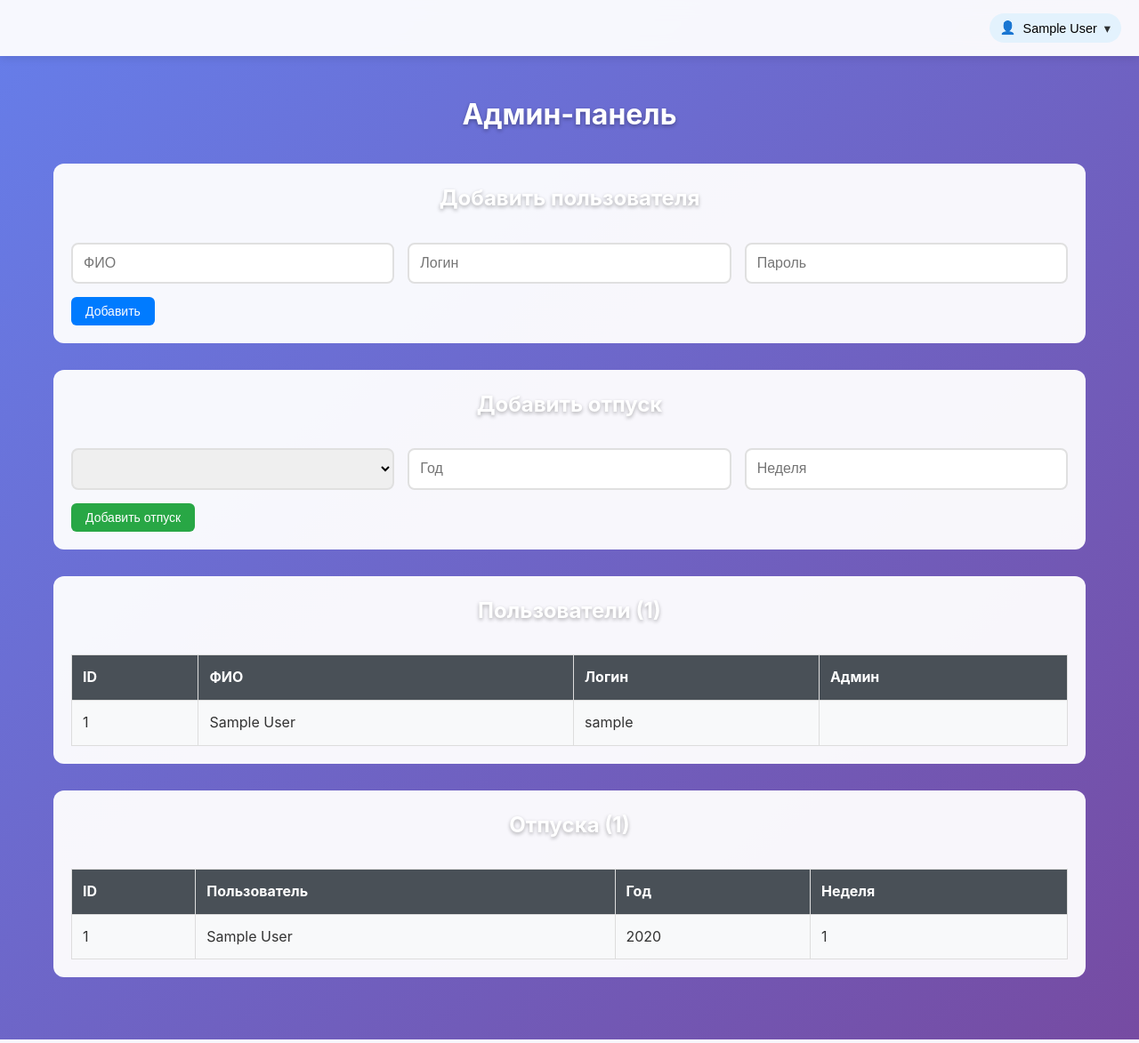
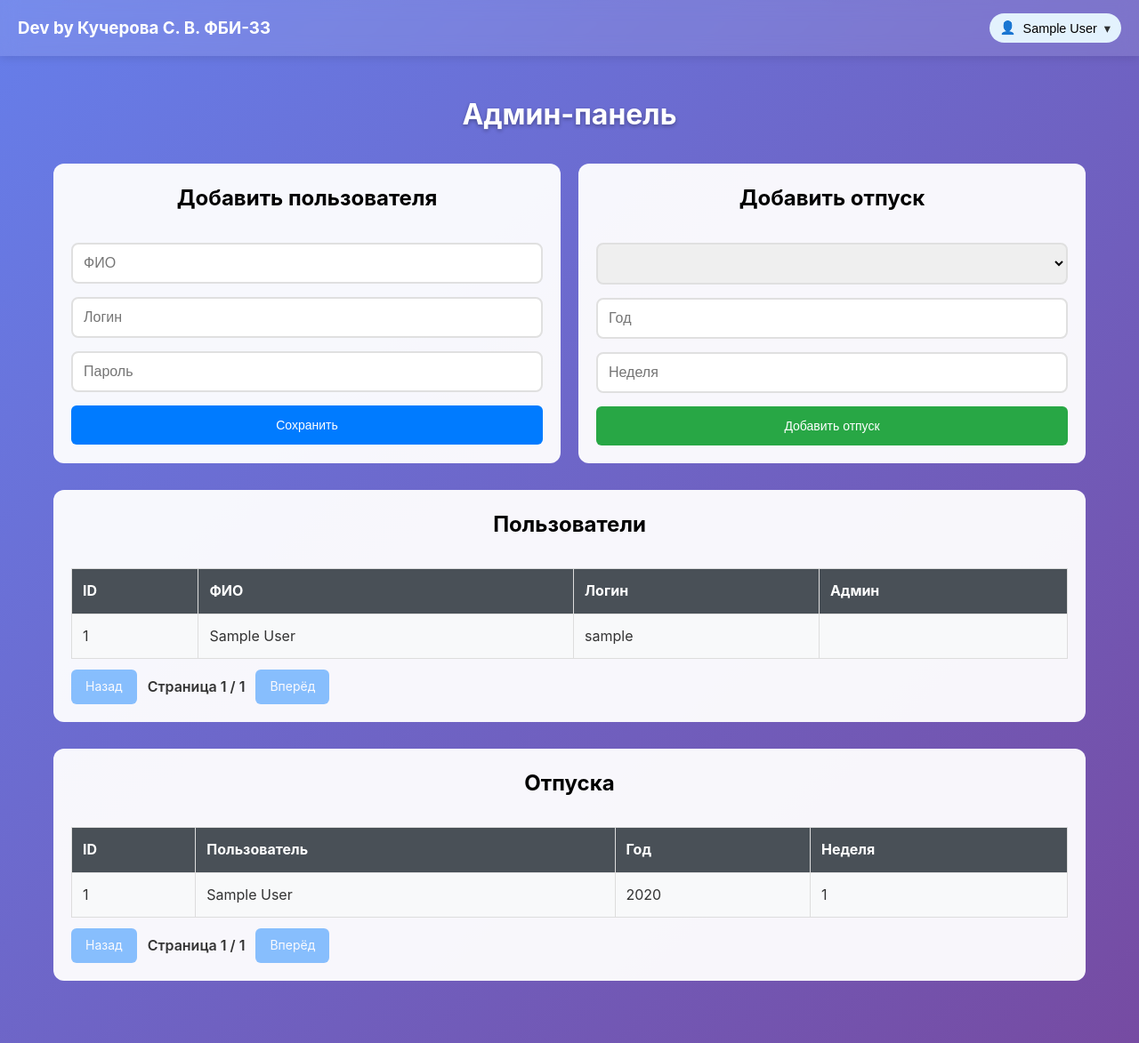
Before and after one commit to Kyssrv/vacation-planner, a Flask app: template templates/dashboard.html in a window 1280 px wide. Shown: the whole page at 89% size. Run offline with Flask 3, Linux system fonts and the light colour scheme; the visitor is signed in with stand-in values (Sample User, id 1); the template is opened without the code that fills it: values that come from a table or form of the project are taken from there, most other values are stand-ins (such as "Sample title", 1, 10 or a date in 2020); lists and menus that the app fills with data are empty.

Commit message:
Update pages

```diff
--- a/app.py
+++ b/app.py
@@ -12,20 +12,6 @@ app.secret_key = 'super_secret_key_change_in_production'
 
 LOGIN_RE = r'^[a-zA-Z0-9!@#$%^&*()]+$'
 
-def short_name(full_name: str) -> str:
-     if not full_name:
-         return ""
-     parts = full_name.split()
-     surname = parts[0]
-     initials = ""
-     if len(parts) >= 2 and parts[1]:
-         initials += parts[1][0].upper() + "."
-     if len(parts) >= 3 and parts[2]:
-         initials += parts[2][0].upper() + "."
-     return f"{surname} {initials}".strip()
-
-app.jinja_env.filters['short_name'] = short_name
-
 @contextmanager
 def get_db():
     conn = sqlite3.connect('vacations.db')
@@ -39,36 +25,48 @@ def get_db():
     finally:
         conn.close()
 
+
+def short_name(full_name: str) -> str:
+    if not full_name:
+        return ""
+    parts = full_name.split()
+    surname = parts[0] if len(parts) >= 1 else ""
+    initials = ""
+    if len(parts) >= 2 and parts[1]:
+        initials += parts[1][0].upper() + "."
+    if len(parts) >= 3 and parts[2]:
+        initials += parts[2][0].upper() + "."
+    return f"{surname} {initials}".strip()
+
+
+app.jinja_env.filters['short_name'] = short_name
+
 class LoginForm(FlaskForm):
-    login = StringField('Логин', [DataRequired(), Regexp(LOGIN_RE, message="Только латиница, цифры, !@#$%^&*()")])
-    password = PasswordField('Пароль', [DataRequired(), Length(min=6), Regexp(LOGIN_RE, message="Только латиница, цифры, !@#$%^&*()")])
+    login = StringField('Логин', [DataRequired(), Regexp(LOGIN_RE)])
+    password = PasswordField('Пароль', [DataRequired(), Length(min=6), Regexp(LOGIN_RE)])
     submit = SubmitField('Вход')
 
 class RegisterForm(FlaskForm):
     full_name = StringField('ФИО', [DataRequired()])
-    login = StringField('Логин', [DataRequired(), Regexp(LOGIN_RE, message="Только латиница, цифры, !@#$%^&*()")])
-    password = PasswordField('Пароль', [DataRequired(), Length(min=6), Regexp(LOGIN_RE, message="Только латиница, цифры, !@#$%^&*()")])
+    login = StringField('Логин', [DataRequired(), Regexp(LOGIN_RE)])
+    password = PasswordField('Пароль', [DataRequired(), Length(min=6), Regexp(LOGIN_RE)])
     submit = SubmitField('Регистрация')
 
 class AdminUserForm(FlaskForm):
     full_name = StringField('ФИО', [DataRequired()])
-    login = StringField('Логин', [DataRequired(), Regexp(LOGIN_RE, message="Только латиница, цифры, !@#$%^&*()")])
-    password = PasswordField('Пароль', [Optional(), Length(min=6), Regexp(LOGIN_RE, message="Только латиница, цифры, !@#$%^&*()")])
-    submit = SubmitField('Добавить')
+    login = StringField('Логин', [DataRequired(), Regexp(LOGIN_RE)])
+    password = PasswordField('Пароль', [DataRequired(), Length(min=6), Regexp(LOGIN_RE)])
+    submit = SubmitField('Сохранить')
 
 class AdminVacationForm(FlaskForm):
     user_id = SelectField('Пользователь', [DataRequired()])
-    year = IntegerField('Год', [DataRequired(), NumberRange(2000, 2100)])
-    week_num = IntegerField('Неделя', [DataRequired(), NumberRange(1, 52)])
+    year = IntegerField('Год', [DataRequired(), NumberRange(min=2000, max=2100)])
+    week_num = IntegerField('Неделя', [DataRequired(), NumberRange(min=1, max=52)])
     submit = SubmitField('Добавить отпуск')
 
 class ProfileForm(FlaskForm):
     full_name = StringField('ФИО', [DataRequired()])
-    new_password = PasswordField('Новый пароль', [
-        Optional(),
-        Length(min=6),
-        Regexp(LOGIN_RE, message="Только латиница, цифры, !@#$%^&*()")
-    ])
+    new_password = PasswordField('Новый пароль', [Optional(), Length(min=6), Regexp(LOGIN_RE)])
     submit = SubmitField('Сохранить')
 
 @app.route('/', methods=['GET', 'POST'])
@@ -87,6 +85,7 @@ def index():
                 return redirect(url_for('calendar'))
         flash('Неверный логин/пароль')
     return render_template('login.html', form=form)
+
 
 @app.route('/register', methods=['GET', 'POST'])
 def register():
@@ -108,70 +107,185 @@ def register():
             flash('Логин уже занят')
     return render_template('register.html', form=form)
 
+
+@app.route('/logout')
+def logout():
+    session.clear()
+    return redirect(url_for('index'))
+
+@app.route('/profile', methods=['GET', 'POST'])
+def profile():
+    if 'user_id' not in session:
+        return redirect(url_for('index'))
+
+    form = ProfileForm()
+
+    with get_db() as conn:
+        user = conn.execute(
+            'SELECT id, full_name, login, is_admin FROM users WHERE id = ?',
+            (session['user_id'],)
+        ).fetchone()
+
+        if not user:
+            session.clear()
+            return redirect(url_for('index'))
+
+        if request.method == 'GET':
+            form.full_name.data = user['full_name']
+
+        if form.validate_on_submit():
+            conn.execute(
+                'UPDATE users SET full_name = ? WHERE id = ?',
+                (form.full_name.data, session['user_id'])
+            )
+            session['full_name'] = form.full_name.data
+
+            if form.new_password.data and form.new_password.data.strip():
+                conn.execute(
+                    'UPDATE users SET password_hash = ? WHERE id = ?',
+                    (generate_password_hash(form.new_password.data), session['user_id'])
+                )
+
+            flash('Профиль обновлён')
+            return redirect(url_for('profile'))
+
+    return render_template('profile.html', form=form, user=user)
+
+
+@app.route('/delete_profile', methods=['POST'])
+def delete_profile():
+    if 'user_id' not in session:
+        return redirect(url_for('index'))
+
+    if session.get('is_admin'):
+        flash('Администратора удалять нельзя')
+        return redirect(url_for('profile'))
+
+    with get_db() as conn:
+        conn.execute('DELETE FROM users WHERE id = ?', (session['user_id'],))
+
+    session.clear()
+    flash('Профиль удалён')
+    return redirect(url_for('index'))
+
 @app.route('/admin', methods=['GET', 'POST'])
 def admin_dashboard():
     if not session.get('is_admin'):
         flash('Доступ только для администратора')
         return redirect(url_for('index'))
 
+    USERS_PER_PAGE = 8
+    VACS_PER_PAGE = 8
+
+    try:
+        u_page = int(request.args.get('u_page', 1))
+    except ValueError:
+        u_page = 1
+
+    try:
+        v_page = int(request.args.get('v_page', 1))
+    except ValueError:
+        v_page = 1
+
+    u_page = max(u_page, 1)
+    v_page = max(v_page, 1)
+
+    u_offset = (u_page - 1) * USERS_PER_PAGE
+    v_offset = (v_page - 1) * VACS_PER_PAGE
+
     form_user = AdminUserForm()
     form_vacation = AdminVacationForm()
 
+    if request.method == 'POST':
+        if form_user.validate_on_submit():
+            with get_db() as conn:
+                pwd_hash = generate_password_hash(form_user.password.data)
+                try:
+                    conn.execute(
+                        'INSERT INTO users (full_name, login, password_hash, is_admin) VALUES (?, ?, ?, 0)',
+                        (form_user.full_name.data, form_user.login.data, pwd_hash)
+                    )
+                    flash('Пользователь добавлен')
+                except sqlite3.IntegrityError:
+                    flash('Логин уже существует')
+            return redirect(url_for('admin_dashboard', u_page=u_page, v_page=v_page))
+
+        if form_vacation.validate_on_submit():
+            with get_db() as conn:
+                try:
+                    conn.execute(
+                        'INSERT INTO vacations (user_id, year, week_num) VALUES (?, ?, ?)',
+                        (int(form_vacation.user_id.data), form_vacation.year.data, form_vacation.week_num.data)
+                    )
+                    flash('Отпуск добавлен')
+                except sqlite3.IntegrityError:
+                    flash('Неделя уже занята')
+            return redirect(url_for('admin_dashboard', u_page=u_page, v_page=v_page))
+
     with get_db() as conn:
-        users = conn.execute('SELECT * FROM users ORDER BY full_name').fetchall()
+        total_users = conn.execute('SELECT COUNT(*) AS cnt FROM users').fetchone()['cnt']
+        total_vacs = conn.execute('SELECT COUNT(*) AS cnt FROM vacations').fetchone()['cnt']
+
+        users = conn.execute(
+            'SELECT * FROM users ORDER BY full_name LIMIT ? OFFSET ?',
+            (USERS_PER_PAGE, u_offset)
+        ).fetchall()
+
         vacations = conn.execute('''
-            SELECT v.*, u.full_name FROM vacations v
+            SELECT v.*, u.full_name
+            FROM vacations v
             JOIN users u ON v.user_id = u.id
             ORDER BY v.year, v.week_num
-        ''').fetchall()
-        form_vacation.user_id.choices = [(str(u['id']), u['full_name']) for u in users]
+            LIMIT ? OFFSET ?
+        ''', (VACS_PER_PAGE, v_offset)).fetchall()
 
-    if form_user.validate_on_submit():
-        with get_db() as conn:
-            try:
-                pwd_hash = generate_password_hash(form_user.password.data or 'default123')
-                conn.execute(
-                    'INSERT INTO users (full_name, login, password_hash, is_admin) VALUES (?, ?, ?, 0)',
-                    (form_user.full_name.data, form_user.login.data, pwd_hash)
-                )
-                flash('Пользователь добавлен')
-            except sqlite3.IntegrityError:
-                flash('Логин уже существует')
-        return redirect(url_for('admin_dashboard'))
+        all_users = conn.execute('SELECT id, full_name FROM users ORDER BY full_name').fetchall()
+        form_vacation.user_id.choices = [('0', 'Выберите...')] + [(str(u['id']), u['full_name']) for u in all_users]
 
-    if form_vacation.validate_on_submit():
-        with get_db() as conn:
-            try:
-                conn.execute(
-                    'INSERT INTO vacations (user_id, year, week_num) VALUES (?, ?, ?)',
-                    (int(form_vacation.user_id.data), form_vacation.year.data, form_vacation.week_num.data)
-                )
-                flash('Отпуск добавлен')
-            except sqlite3.IntegrityError:
-                flash('Неделя уже занята')
-        return redirect(url_for('admin_dashboard'))
+    u_pages = max(1, (total_users + USERS_PER_PAGE - 1) // USERS_PER_PAGE)
+    v_pages = max(1, (total_vacs + VACS_PER_PAGE - 1) // VACS_PER_PAGE)
 
-    return render_template('dashboard.html', users=users, vacations=vacations,
-                           form_user=form_user, form_vacation=form_vacation)
+    if u_page > u_pages:
+        u_page = u_pages
+    if v_page > v_pages:
+        v_page = v_pages
 
-@app.route('/calendar/<int:year>')
-@app.route('/calendar/', defaults={'year': date.today().year})
-def calendar(year=date.today().year):
+    return render_template(
+        'dashboard.html',
+        users=users,
+        vacations=vacations,
+        form_user=form_user,
+        form_vacation=form_vacation,
+        u_page=u_page, u_pages=u_pages,
+        v_page=v_page, v_pages=v_pages
+    )
+
+@app.route('/calendar')
+def calendar():
     if 'user_id' not in session:
         return redirect(url_for('index'))
 
+    try:
+        year = int(request.args.get('year', date.today().year))
+    except ValueError:
+        year = date.today().year
+
+    current_year = date.today().year
     is_admin = bool(session.get('is_admin'))
+
+    can_edit = (year == current_year) and (not is_admin)
 
     with get_db() as conn:
         weeks = []
         first_day = date(year, 1, 1)
 
         for w in range(1, 53):
-            week_start = first_day + timedelta(days=(w-1)*7)
+            week_start = first_day + timedelta(days=(w - 1) * 7)
             week_end = min(week_start + timedelta(days=6), date(year, 12, 31))
 
             owner = conn.execute('''
-                SELECT u.full_name FROM vacations v
+                SELECT u.full_name
+                FROM vacations v
                 JOIN users u ON v.user_id = u.id
                 WHERE v.year = ? AND v.week_num = ?
             ''', (year, w)).fetchone()
@@ -191,17 +305,20 @@ def calendar(year=date.today().year):
         )
 
     taken_count = len(user_vacations)
+    warning = can_edit and (taken_count < 4)
 
-    is_past = year < date.today().year
+    return render_template(
+        'calendar.html',
+        weeks=weeks,
+        year=year,
+        current_year=current_year,
+        user_vacations=user_vacations,
+        taken_count=taken_count,
+        warning=warning,
+        can_edit=can_edit,
+        is_admin=is_admin
+    )
 
-    if is_admin:
-        is_past = True
-
-    warning = (taken_count < 4) and (year >= date.today().year) and (not is_admin)
-
-    return render_template('calendar.html', weeks=weeks, year=year,
-                           user_vacations=user_vacations, taken_count=taken_count,
-                           warning=warning, is_past=is_past, is_admin=is_admin)
 
 @app.route('/toggle_vacation', methods=['POST'])
 def toggle_vacation():
@@ -211,7 +328,7 @@ def toggle_vacation():
     year = int(request.form['year'])
     week = int(request.form['week'])
 
-    if year < date.today().year:
+    if year != date.today().year:
         return redirect(url_for('calendar', year=year))
 
     with get_db() as conn:
@@ -241,57 +358,6 @@ def toggle_vacation():
 
     return redirect(url_for('calendar', year=year))
 
-@app.route('/profile', methods=['GET', 'POST'])
-def profile():
-    if 'user_id' not in session:
-        return redirect(url_for('index'))
-
-    form = ProfileForm()
-
-    with get_db() as conn:
-        user = conn.execute('SELECT id, full_name, login FROM users WHERE id = ?', (session['user_id'],)).fetchone()
-        if not user:
-            session.clear()
-            return redirect(url_for('index'))
-
-        if request.method == 'GET':
-            form.full_name.data = user['full_name']
-
-        if form.validate_on_submit():
-            conn.execute('UPDATE users SET full_name = ? WHERE id = ?', (form.full_name.data, session['user_id']))
-            session['full_name'] = form.full_name.data
-
-            if form.new_password.data and form.new_password.data.strip():
-                conn.execute(
-                    'UPDATE users SET password_hash = ? WHERE id = ?',
-                    (generate_password_hash(form.new_password.data), session['user_id'])
-                )
-
-            flash('Профиль обновлён')
-            return redirect(url_for('profile'))
-
-    return render_template('profile.html', form=form, user=user)
-
-@app.route('/delete_profile', methods=['POST'])
-def delete_profile():
-    if 'user_id' not in session:
-        return redirect(url_for('index'))
-
-    if session.get('is_admin'):
-        flash('Администратора удалять нельзя')
-        return redirect(url_for('profile'))
-
-    with get_db() as conn:
-        conn.execute('DELETE FROM users WHERE id = ?', (session['user_id'],))
-
-    session.clear()
-    flash('Профиль удалён')
-    return redirect(url_for('index'))
-
-@app.route('/logout')
-def logout():
-    session.clear()
-    return redirect(url_for('index'))
 
 if __name__ == '__main__':
     app.run(debug=True)
--- a/static/style.css
+++ b/static/style.css
@@ -14,15 +14,19 @@ body {
 
 .header {
     position: sticky; top: 0;
-    background: rgba(255,255,255,0.95);
+    background: rgba(255, 255, 255, 0.11);
     backdrop-filter: blur(10px);
     padding: 15px 20px;
     box-shadow: 0 2px 10px rgba(0,0,0,0.1);
     display: flex;
-    justify-content: flex-end;
+    justify-content: space-between;
     align-items: center;
     gap: 15px;
     z-index: 100;
+}
+
+.name-creator {
+    color: #fff;
 }
 
 .btn, .btn-logout {
@@ -35,12 +39,16 @@ body {
     transition: all 0.2s;
 }
 
+.btn-submit {
+    padding: 14px 16px;
+}
+
 .btn-primary { background: #007bff; color: white; }
 .btn-primary:hover { background: #0056b3; }
 .btn-success { background: #28a745; color: white; }
-.btn-danger  { background: #dc3545; color: white; }
-.btn-remove  { background: #dc3545; color: white; }
-.btn-take    { background: #28a745; color: white; }
+.btn-danger { background: #dc3545; color: white; }
+.btn-remove { background: #dc3545; color: white; }
+.btn-take { background: #28a745; color: white; }
 
 .flash {
     background: #fff3cd;
@@ -52,7 +60,12 @@ body {
     text-align: center;
 }
 
-/* auth */
+.group-container {
+    display: flex;
+    justify-content: center;
+    gap: 20px;
+}
+
 .auth-container {
     max-width: 420px;
     margin: 80px auto;
@@ -61,6 +74,21 @@ body {
     backdrop-filter: blur(20px);
     border-radius: 16px;
     box-shadow: 0 20px 40px rgba(0,0,0,0.1);
+}
+
+.form {
+    display: flex;
+    flex-direction: column;
+}
+
+.form-h2 {
+    color: #000000;
+    text-shadow: none;
+}
+
+.form-container {
+    display: flex;
+    flex-direction: column;
 }
 
 .form-group { margin-bottom: 20px; }
@@ -157,14 +185,26 @@ h1, h2 {
     justify-content: space-between;
 }
 
-.week-card:hover { transform: translateY(-4px); box-shadow: 0 16px 48px rgba(0,0,0,0.15); }
+.week-card:hover {
+    transform: translateY(-4px);
+    box-shadow: 0 16px 48px rgba(0,0,0,0.15);
+}
 
-.week-header { font-size: 1.2em; font-weight: 700; color: #2c3e50; }
-.week-dates { color: #7f8c8d; font-size: 1.05em; line-height: 1.4; }
+.week-header {
+    font-size: 1.2em;
+    font-weight: 700;
+    color: #2c3e50;
+}
+
+.week-dates {
+    color: #7f8c8d;
+    font-size: 1.05em;
+    line-height: 1.4;
+}
 
 .your-vacation {
-    border-left: 5px solid #28a745;
-    background: linear-gradient(135deg, #d4edda 0%, #ffffff 100%); '
+    border-left: 5px solid #dc9435;
+    background: linear-gradient(135deg, #f8efd7 0%, #ffffff 100%);
 }
 
 .taken {
@@ -193,16 +233,72 @@ h1, h2 {
 }
 .inline-form { width: 100%; }
 
-.admin-container { max-width: 1200px; margin: 20px auto; padding: 20px; }
-.admin-section { background: rgba(255,255,255,0.95); margin-bottom: 30px; padding: 20px; border-radius: 12px; }
-.admin-form .form-row { display: flex; gap: 15px; margin-bottom: 15px; }
+.admin-container {
+    max-width: 1200px;
+    margin: 20px auto;
+    padding: 20px;
+}
+
+.admin-section {
+    width: 100%;
+    background: rgba(255,255,255,0.95);
+    margin-bottom: 30px;
+    padding: 20px;
+    border-radius: 12px;
+}
+
+.admin-form .form-row {
+    display: flex;
+    flex-direction: column;
+    gap: 15px;
+    margin-bottom: 15px;
+}
+
 .admin-form .form-row .form-input { flex: 1; }
-.admin-table { width: 100%; border-collapse: collapse; margin-top: 15px; }
-.admin-table th, .admin-table td { padding: 12px; border: 1px solid #ddd; text-align: left; }
-.admin-table th { background: #495057; color: white; }
-.admin-table tr:nth-child(even) { background: #f8f9fa; }
 
-.user-menu { position: relative; }
+.admin-table {
+    width: 100%;
+    border-collapse: collapse;
+    margin-top: 15px;
+}
+
+.admin-table th,
+.admin-table td {
+    padding: 12px;
+    border: 1px solid #ddd;
+    text-align: left;
+}
+
+.admin-table th {
+    background: #495057;
+    color: white;
+}
+
+.admin-table tr:nth-child(even) {
+    background: #f8f9fa;
+}
+
+.pager {
+    margin-top: 12px;
+    display: flex;
+    gap: 12px;
+    align-items: center;
+}
+
+.pager-info {
+    color: #333;
+    font-weight: 600;
+}
+
+.btn-disabled {
+    pointer-events: none;
+    opacity: 0.45;
+}
+
+.user-menu {
+    position: relative;
+}
+
 .user-menu-btn {
     background: #e3f2fd;
     border: none;
@@ -243,4 +339,5 @@ h1, h2 {
 @media (max-width: 768px) {
     .weeks-grid { grid-template-columns: 1fr; gap: 15px; padding: 0 10px; }
     .week-card { height: 180px; padding: 20px; }
+    .group-container { flex-direction: column; }
 }
--- a/templates/base.html
+++ b/templates/base.html
@@ -8,6 +8,7 @@
 </head>
 <body>
     <div class="header">
+        <h3 class="name-creator">Dev by Кучерова С. В. ФБИ-33</h3>
         {% if session.user_id %}
         <div class="user-menu" id="userMenu">
             <button class="user-menu-btn" id="userMenuBtn" type="button" aria-expanded="false">
@@ -18,6 +19,7 @@
 
             <div class="user-menu-dropdown" id="userMenuDropdown">
                 <a href="{{ url_for('profile') }}">Профиль</a>
+                <a href="{{ url_for('calendar') }}">Календарь</a>
                 {% if session.is_admin %}
                 <a href="{{ url_for('admin_dashboard') }}">Админ-панель</a>
                 {% endif %}
--- a/templates/dashboard.html
+++ b/templates/dashboard.html
@@ -3,34 +3,36 @@
 <div class="admin-container">
     <h1>Админ-панель</h1>
 
+    <div class="group-container">
         <div class="admin-section">
-        <h2>Добавить пользователя</h2>
-        <form method="POST" class="admin-form" autocomplete="on">
+            <h2 class="form-h2">Добавить пользователя</h2>
+            <form method="POST" class="form admin-form">
                 {{ form_user.hidden_tag() }}
                 <div class="form-row">
                     {{ form_user.full_name(class="form-input", placeholder="ФИО") }}
                     {{ form_user.login(class="form-input", placeholder="Логин") }}
-                {{ form_user.password(class="form-input", placeholder="Пароль", autocomplete="new-password") }}
+                    {{ form_user.password(class="form-input", placeholder="Пароль") }}
                 </div>
-            {{ form_user.submit(class="btn btn-primary") }}
+                {{ form_user.submit(class="btn btn-submit btn-primary") }}
             </form>
         </div>
 
         <div class="admin-section">
-        <h2>Добавить отпуск</h2>
-        <form method="POST" class="admin-form">
+            <h2 class="form-h2">Добавить отпуск</h2>
+            <form method="POST" class=" form admin-form">
                 {{ form_vacation.hidden_tag() }}
                 <div class="form-row">
                     {{ form_vacation.user_id(class="form-input") }}
                     {{ form_vacation.year(class="form-input", placeholder="Год") }}
                     {{ form_vacation.week_num(class="form-input", placeholder="Неделя") }}
                 </div>
-            {{ form_vacation.submit(class="btn btn-success") }}
+                {{ form_vacation.submit(class="btn btn-submit btn-success") }}
             </form>
+        </div>
     </div>
 
     <div class="admin-section">
-        <h2>Пользователи ({{ users|length }})</h2>
+        <h2 class="form-h2">Пользователи</h2>
         <table class="admin-table">
             <tr><th>ID</th><th>ФИО</th><th>Логин</th><th>Админ</th></tr>
             {% for user in users %}
@@ -42,10 +44,20 @@
             </tr>
             {% endfor %}
         </table>
+
+        <div class="pager">
+            <a class="btn btn-primary {% if u_page <= 1 %}btn-disabled{% endif %}"
+               href="{{ url_for('admin_dashboard', u_page=u_page-1, v_page=v_page) }}">Назад</a>
+
+            <span class="pager-info">Страница {{ u_page }} / {{ u_pages }}</span>
+
+            <a class="btn btn-primary {% if u_page >= u_pages %}btn-disabled{% endif %}"
+               href="{{ url_for('admin_dashboard', u_page=u_page+1, v_page=v_page) }}">Вперёд</a>
+        </div>
     </div>
 
     <div class="admin-section">
-        <h2>Отпуска ({{ vacations|length }})</h2>
+        <h2 class="form-h2">Отпуска</h2>
         <table class="admin-table">
             <tr><th>ID</th><th>Пользователь</th><th>Год</th><th>Неделя</th></tr>
             {% for vac in vacations %}
@@ -57,6 +69,16 @@
             </tr>
             {% endfor %}
         </table>
+
+        <div class="pager">
+            <a class="btn btn-primary {% if v_page <= 1 %}btn-disabled{% endif %}"
+               href="{{ url_for('admin_dashboard', u_page=u_page, v_page=v_page-1) }}">Назад</a>
+
+            <span class="pager-info">Страница {{ v_page }} / {{ v_pages }}</span>
+
+            <a class="btn btn-primary {% if v_page >= v_pages %}btn-disabled{% endif %}"
+               href="{{ url_for('admin_dashboard', u_page=u_page, v_page=v_page+1) }}">Вперёд</a>
+        </div>
     </div>
 </div>
 {% endblock %}
--- a/templates/login.html
+++ b/templates/login.html
@@ -1,8 +1,8 @@
 {% extends "base.html" %}
 {% block content %}
 <div class="auth-container">
-    <h2>Авторизация</h2>
-    <form method="POST" autocomplete="on">
+    <h2 class="form-h2">Авторизация</h2>
+    <form method="POST" autocomplete="on" class="form">
         {{ form.hidden_tag() }}
         <div class="form-group">
             {{ form.login.label(class="form-label") }}
```
Also changed, not shown: templates/calendar.html (+28 -15 lines), templates/profile.html (+4 -4 lines). Lines whose indentation alone changed are shown as unchanged.
